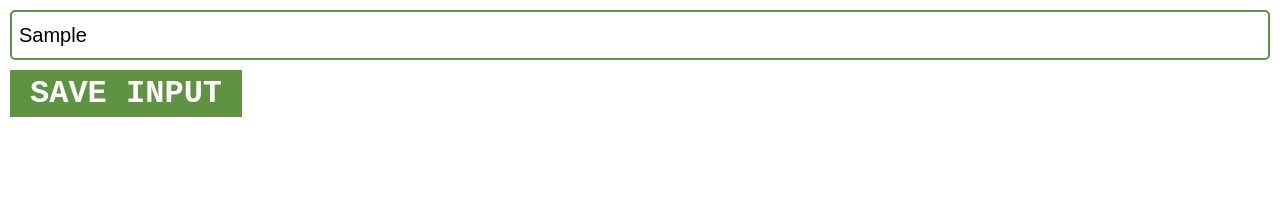
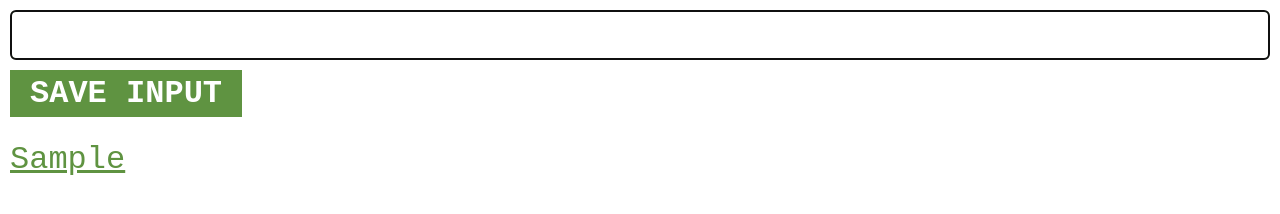
Before and after one commit to Gasus1/Lead-Tracker, a plain HTML site: page index.html in a window 1280 px wide. Both pictures are taken after typing "Sample" into the empty fields and a click on the button "SAVE INPUT". Drawn offline with Linux system fonts and the light colour scheme.

Commit message:
v1.1
Created functionality for a button with JS

```diff
--- a/css/index.css
+++ b/css/index.css
@@ -31,3 +31,16 @@ body {
     border-radius: 5px;
     margin-bottom: 10px;
 }
+
+ul {
+    margin-top: 1.5rem;
+    list-style-type: none;
+}
+
+li {
+    margin-top: 5px;
+}
+
+li a {
+    color: #5f9341;
+}
--- a/index.html
+++ b/index.html
@@ -5,13 +5,14 @@
     <meta charset="UTF-8">
     <meta name="viewport" content="width=device-width, initial-scale=1.0">
     <link rel="stylesheet" href="css/index.css">
-    <script src="js/index.js"></script>
+    <script src="js/index.js" defer></script>
     <title>Lead Tracker</title>
 </head>
 
 <body>
-        <input type="text" id="input-el">
-        <button id="input-btn">SAVE INPUT</button>
+    <input type="text" id="input-el">
+    <button id="input-btn">SAVE INPUT</button>
+    <ul id="ul-el"></ul>
 </body>
 
 </html>
--- a/js/index.js
+++ b/js/index.js
@@ -0,0 +1,27 @@
+let myLeads = [];
+const inputEl = document.getElementById("input-el");
+const inputBtn = document.getElementById("input-btn");
+const ulEl = document.getElementById("ul-el");
+
+inputBtn.addEventListener("click", function () {
+    myLeads.push(inputEl.value.trim());
+    clearInput(inputEl);
+    focusOnInput(inputEl);
+    renderLeads();
+});
+
+function clearInput(target) {
+    target.value = "";
+}
+
+function focusOnInput(target) {
+    target.focus();
+}
+
+function renderLeads() {
+    let listItems = "";
+    for (let i = 0; i < myLeads.length; i++) {
+        listItems += `<li><a href="${myLeads[i]}" target="_blank">${myLeads[i]}</a></li>`;
+    }
+    ulEl.innerHTML = listItems;
+}
```
